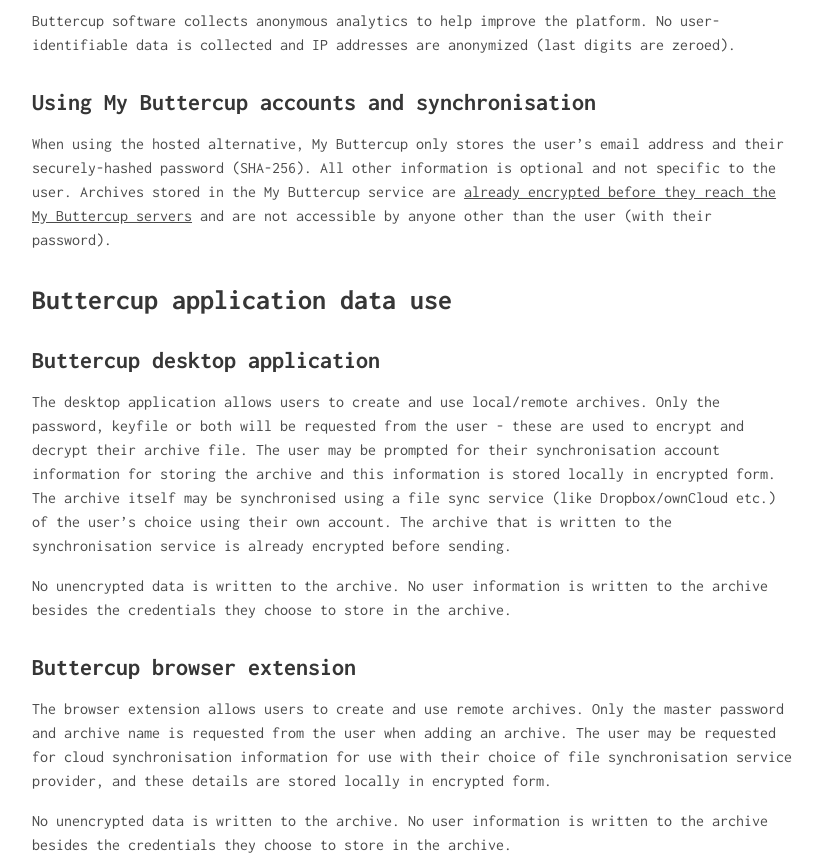
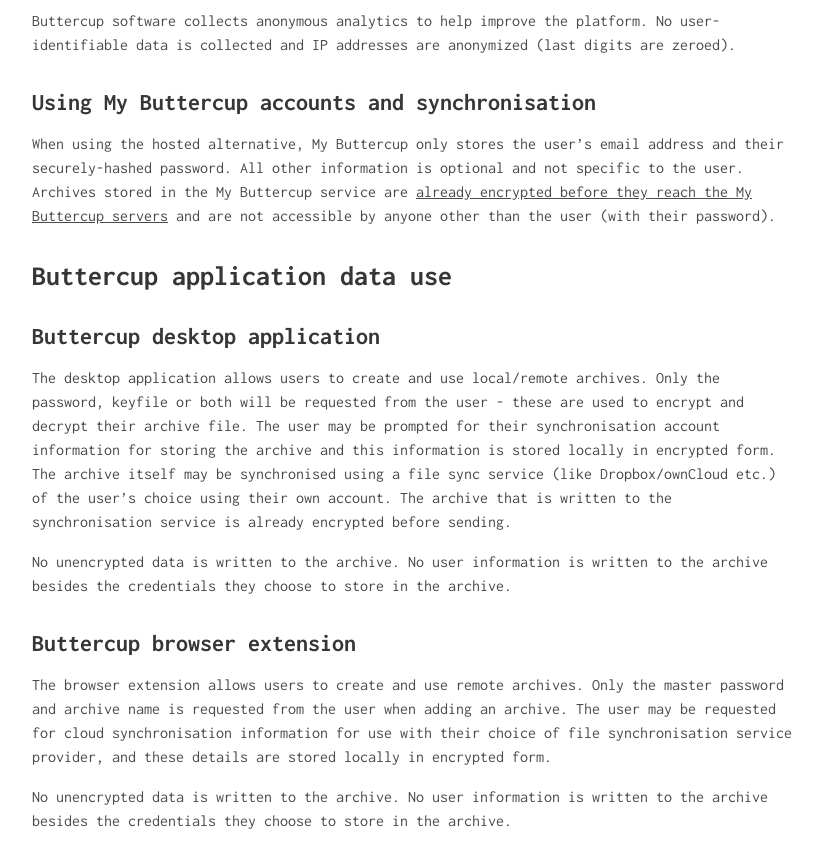
Before and after one commit to buttercup/buttercup-website, a Next.js app: page /privacy in a window 1280 px wide. Shown: the part 860-1727 px from the top of the page, without its empty margins (228-1050 px from the left). Built offline with nearby package versions, Linux system fonts and the light colour scheme.

Commit message:
Wording - privacy policy

```diff
--- a/pages/privacy.js
+++ b/pages/privacy.js
@@ -47,7 +47,7 @@ export default () => (
             <h3>Using My Buttercup accounts and synchronisation</h3>
             <p>
               When using the hosted alternative, My Buttercup only stores the user’s email address and their
-              securely-hashed password (SHA-256). All other information is optional and not specific to the user.
+              securely-hashed password. All other information is optional and not specific to the user.
               Archives stored in the My Buttercup service are{' '}
               <u>already encrypted before they reach the My Buttercup servers</u> and are not accessible by anyone other
               than the user (with their password).
```
